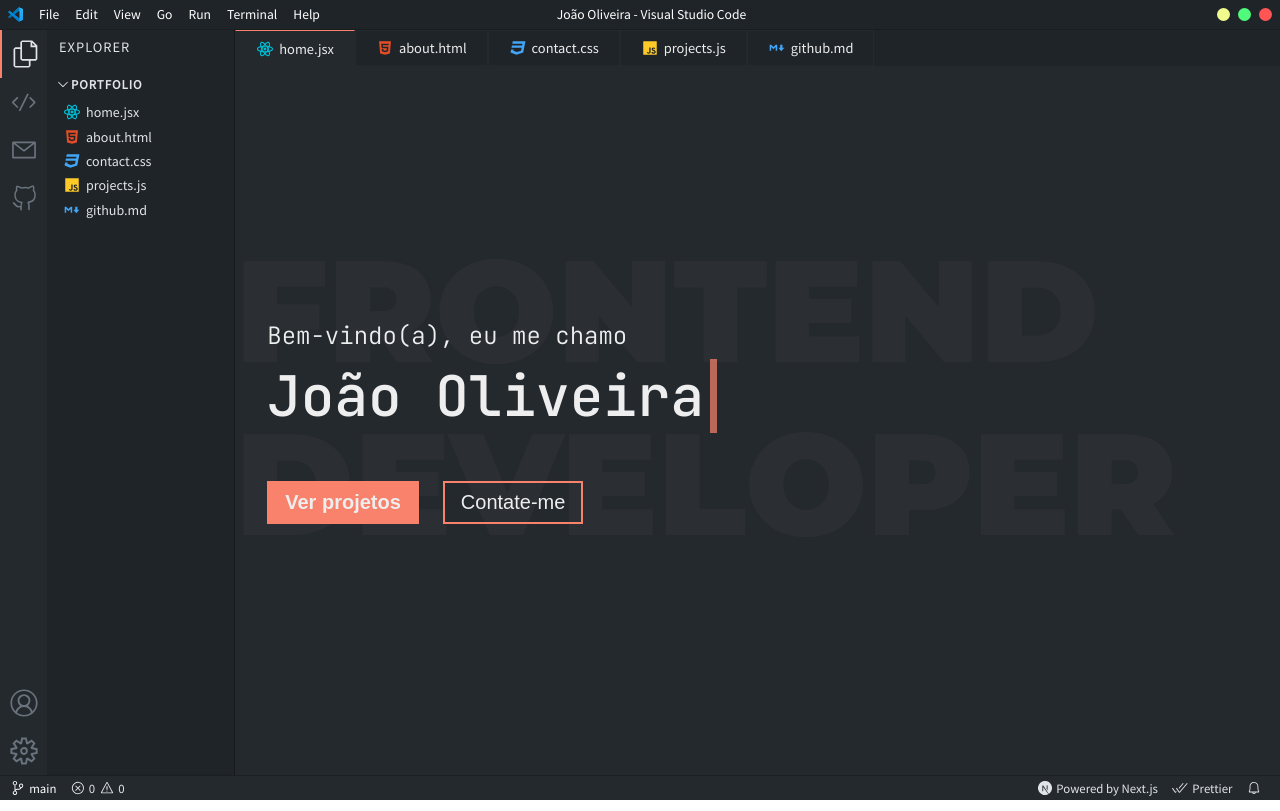
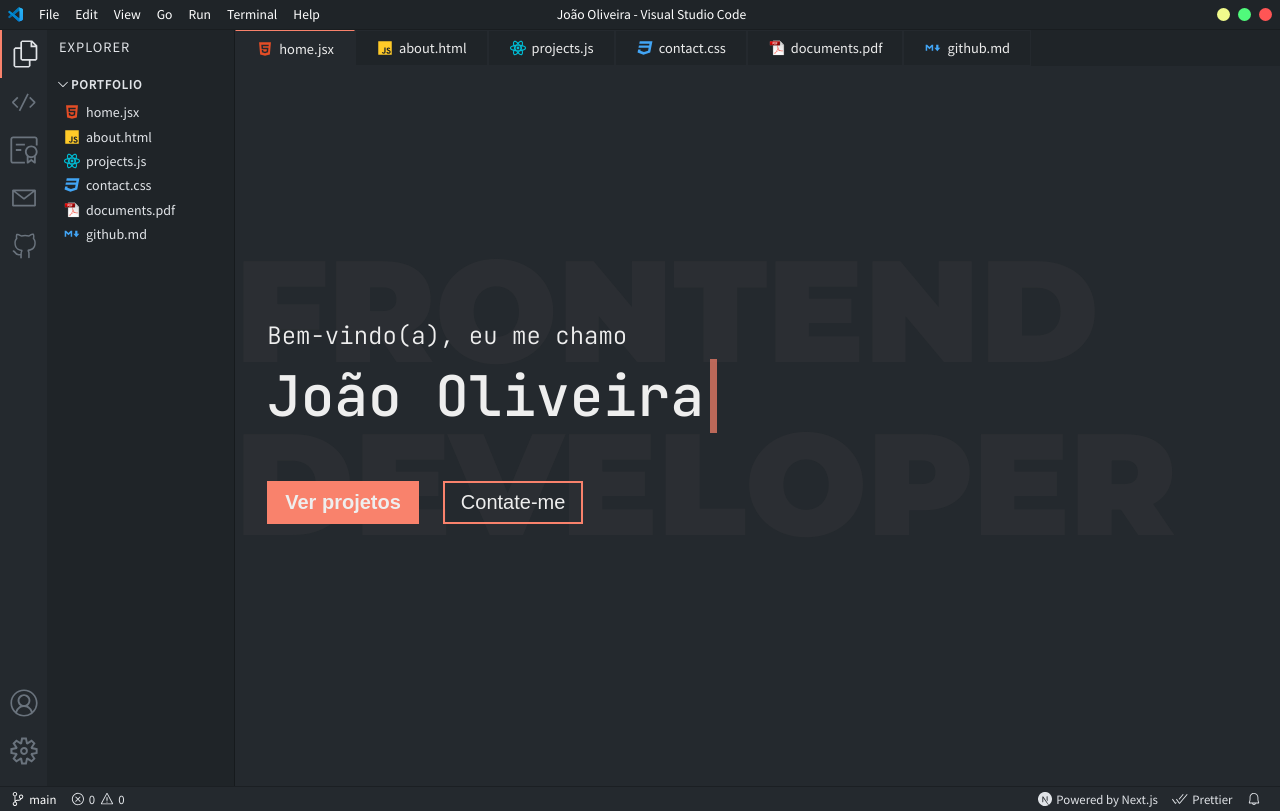
Before and after one commit to jvmdo/vscode-portfolio, a Next.js app: page / in a window 1280 px wide. Built offline with nearby package versions, Linux system fonts and the light colour scheme.

Commit message:
update explorer, sidebar, tabsbar links

```diff
--- a/components/Explorer.jsx
+++ b/components/Explorer.jsx
@@ -8,12 +8,17 @@ const explorerItems = [
   {
     name: "home.jsx",
     path: "/",
-    icon: "react_icon.svg",
+    icon: "html_icon.svg",
   },
   {
     name: "about.html",
     path: "/about",
-    icon: "html_icon.svg",
+    icon: "js_icon.svg",
+  },
+  {
+    name: "projects.js",
+    path: "/projects",
+    icon: "react_icon.svg",
   },
   {
     name: "contact.css",
@@ -21,9 +26,9 @@ const explorerItems = [
     icon: "css_icon.svg",
   },
   {
-    name: "projects.js",
-    path: "/projects",
-    icon: "js_icon.svg",
+    name: "documents.pdf",
+    path: "/documents",
+    icon: "pdf_icon.svg",
   },
   {
     name: "github.md",
--- a/components/Sidebar.jsx
+++ b/components/Sidebar.jsx
@@ -3,7 +3,7 @@ import { useRouter } from "next/router";
 import FilesIcon from "./icons/FilesIcon";
 import GithubIcon from "./icons/GithubIcon";
 import CodeIcon from "./icons/CodeIcon";
-import PencilIcon from "./icons/PencilIcon";
+import Certificate from "./icons/CertificateIcon";
 import MailIcon from "./icons/MailIcon";
 import AccountIcon from "./icons/AccountIcon";
 import SettingsIcon from "./icons/SettingsIcon";
@@ -13,18 +13,27 @@ const sidebarTopItems = [
   {
     Icon: FilesIcon,
     path: "/",
+    title: "Home",
   },
   {
     Icon: CodeIcon,
     path: "/projects",
+    title: "Projects",
+  },
+  {
+    Icon: Certificate,
+    path: "/documents",
+    title: "Documents",
   },
   {
     Icon: MailIcon,
     path: "/contact",
+    title: "Contact",
   },
   {
     Icon: GithubIcon,
     path: "/github",
+    title: "Github",
   },
 ];
 
@@ -32,10 +41,12 @@ const sidebarBottomItems = [
   {
     Icon: AccountIcon,
     path: "/about",
+    title: "About",
   },
   {
     Icon: SettingsIcon,
     path: "/settings",
+    title: "Settings",
   },
 ];
 
@@ -45,9 +56,10 @@ const Sidebar = () => {
   return (
     <aside className={styles.sidebar}>
       <div className={styles.sidebarTop}>
-        {sidebarTopItems.map(({ Icon, path }) => (
+        {sidebarTopItems.map(({ Icon, path, title }) => (
           <Link href={path} key={path}>
             <div
+              title={title}
               className={`${styles.iconContainer} ${
                 router.pathname === path && styles.active
               }`}
--- a/components/Tabsbar.jsx
+++ b/components/Tabsbar.jsx
@@ -4,10 +4,11 @@ import styles from "../styles/Tabsbar.module.css";
 const Tabsbar = () => {
   return (
     <div className={styles.tabs}>
-      <Tab icon="/react_icon.svg" filename="home.jsx" path="/" />
-      <Tab icon="/html_icon.svg" filename="about.html" path="/about" />
+      <Tab icon="/html_icon.svg" filename="home.jsx" path="/" />
+      <Tab icon="/js_icon.svg" filename="about.html" path="/about" />
+      <Tab icon="/react_icon.svg" filename="projects.js" path="/projects" />
       <Tab icon="/css_icon.svg" filename="contact.css" path="/contact" />
-      <Tab icon="/js_icon.svg" filename="projects.js" path="/projects" />
+      <Tab icon="/pdf_icon.svg" filename="documents.pdf" path="/documents" />
       <Tab icon="/markdown_icon.svg" filename="github.md" path="/github" />
     </div>
   );
--- /dev/null
+++ b/components/icons/CertificateIcon.jsx
@@ -0,0 +1,16 @@
+const CertificateIcon = (props) => {
+  return (
+    <svg
+      width="800px"
+      height="800px"
+      viewBox="0 0 15 15"
+      fill="none"
+      xmlns="http://www.w3.org/2000/svg"
+      {...props}
+    >
+      <path d="M9.5 14.5H9C9 14.6894 9.107 14.8625 9.27639 14.9472C9.44579 15.0319 9.64849 15.0136 9.8 14.9L9.5 14.5ZM11.5 13L11.8 12.6C11.6222 12.4667 11.3778 12.4667 11.2 12.6L11.5 13ZM13.5 14.5L13.2 14.9C13.3515 15.0136 13.5542 15.0319 13.7236 14.9472C13.893 14.8625 14 14.6894 14 14.5H13.5ZM11.5 11C10.1193 11 9 9.88071 9 8.5H8C8 10.433 9.567 12 11.5 12V11ZM14 8.5C14 9.88071 12.8807 11 11.5 11V12C13.433 12 15 10.433 15 8.5H14ZM11.5 6C12.8807 6 14 7.11929 14 8.5H15C15 6.567 13.433 5 11.5 5V6ZM11.5 5C9.567 5 8 6.567 8 8.5H9C9 7.11929 10.1193 6 11.5 6V5ZM9 10.5V14.5H10V10.5H9ZM9.8 14.9L11.8 13.4L11.2 12.6L9.2 14.1L9.8 14.9ZM11.2 13.4L13.2 14.9L13.8 14.1L11.8 12.6L11.2 13.4ZM14 14.5V10.5H13V14.5H14ZM15 5V1.5H14V5H15ZM13.5 0H1.5V1H13.5V0ZM0 1.5V13.5H1V1.5H0ZM1.5 15H8V14H1.5V15ZM0 13.5C0 14.3284 0.671573 15 1.5 15V14C1.22386 14 1 13.7761 1 13.5H0ZM1.5 0C0.671574 0 0 0.671573 0 1.5H1C1 1.22386 1.22386 1 1.5 1V0ZM15 1.5C15 0.671573 14.3284 0 13.5 0V1C13.7761 1 14 1.22386 14 1.5H15ZM3 5H8V4H3V5ZM3 8H6V7H3V8Z" />
+    </svg>
+  );
+};
+
+export default CertificateIcon;
--- a/pages/_app.js
+++ b/pages/_app.js
@@ -1,4 +1,4 @@
-import { useEffect, useState } from "react";
+import { useEffect } from "react";
 import Layout from "../components/Layout";
 import Head from "../components/Head";
 import "../styles/globals.css";
@@ -16,7 +16,7 @@ function MyApp({ Component, pageProps }) {
 
   return (
     <Layout>
-      <Head title={`João Oliveira | ${pageProps.title}`} />
+      <Head title={`${pageProps.title} | João Oliveira`} />
       <Component {...pageProps} />
     </Layout>
   );
--- a/styles/Layout.module.css
+++ b/styles/Layout.module.css
@@ -1,4 +1,4 @@
-@import url('https://fonts.googleapis.com/css2?family=JetBrains+Mono:wght@300;400;500;600&display=swap');
+@import url("https://fonts.googleapis.com/css2?family=JetBrains+Mono:wght@300;400;500;600&display=swap");
 
 .main {
   display: flex;
@@ -8,9 +8,9 @@
 .content {
   padding: 2rem;
   color: var(--text-color);
-  font-family: 'JetBrains Mono', monospace;
+  font-family: "JetBrains Mono", monospace;
   flex: 1;
-  height: 85vh;
+  height: 90vh;
   overflow-y: auto;
 }
 
```
Also changed, not shown: public/pdf_icon.svg (added).
